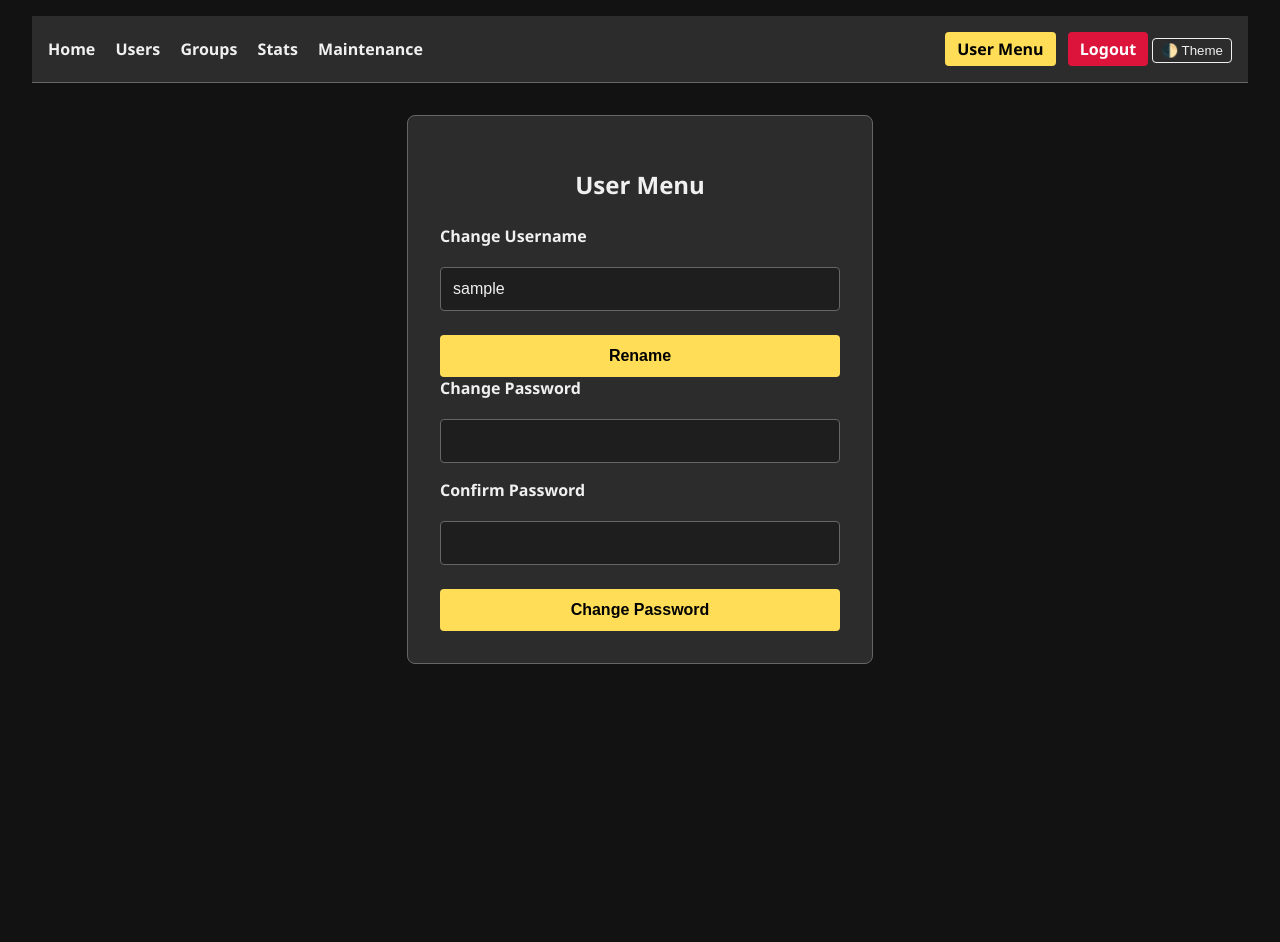
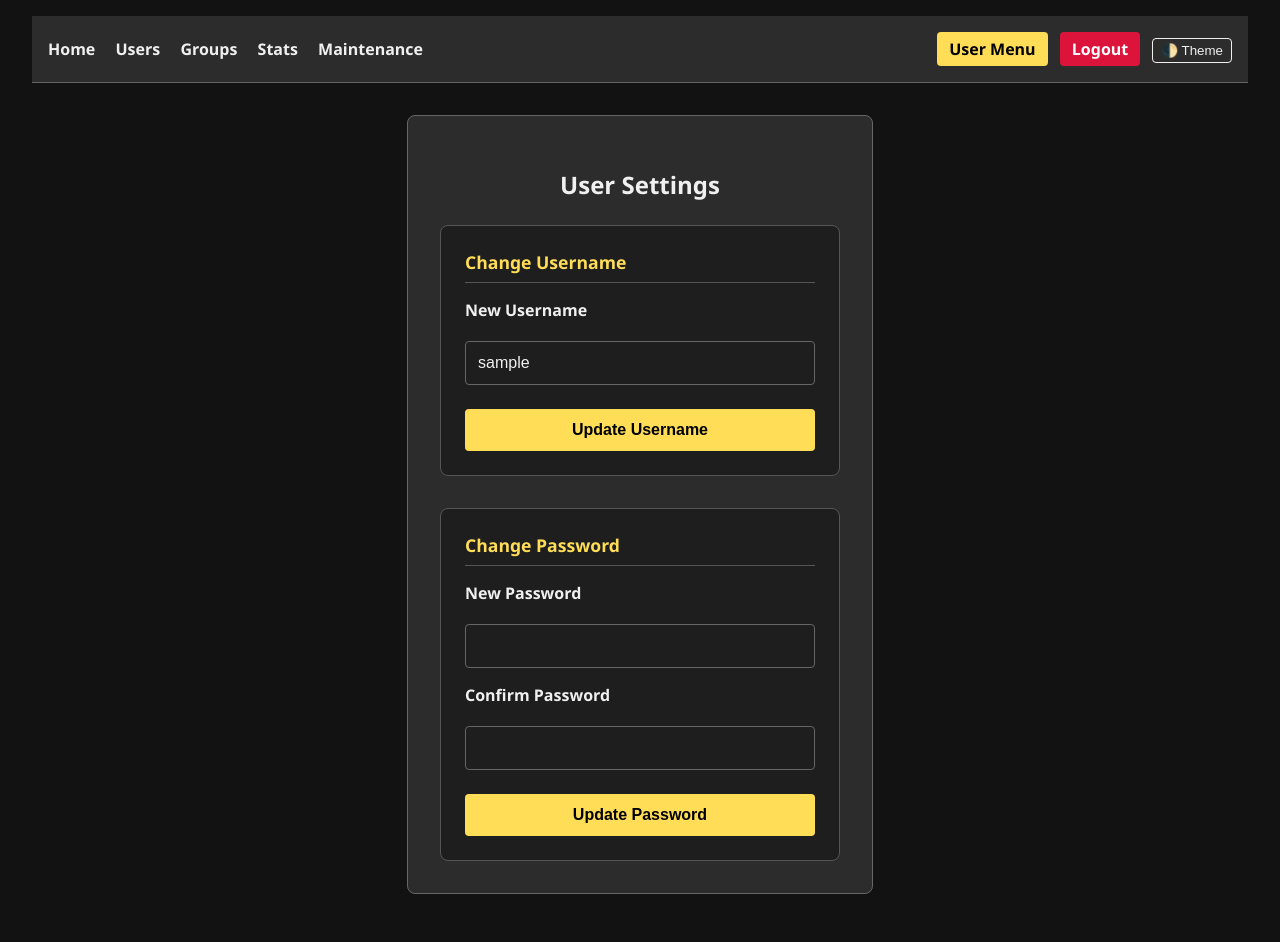
Before and after one commit to Simon-CR/RadMac, a Flask app: page /user_menu in a window 1280 px wide. Before the commit the page ends 664 px from the top, so only its background shows below. Run offline with Flask 3, Linux system fonts and the light colour scheme; the visitor is signed in with stand-in values (Sample User, id 1); data that the repository does not hold is empty.

Commit message:
Fix navigation button spacing and modernize user menu layout with sections

```diff
--- a/app/static/styles.css
+++ b/app/static/styles.css
@@ -61,7 +61,7 @@ nav .right .auth-btn {
   color: black;
   border: none;
   padding: 6px 12px;
-  margin-left: 8px;
+  margin-right: 8px;
   border-radius: 4px;
   text-decoration: none;
   font-weight: bold;
@@ -153,6 +153,32 @@ nav .right .auth-btn.logout {
   background: rgba(255, 221, 87, 0.1);
   border-radius: 4px;
   margin-top: 1rem;
+}
+
+/* User menu sections */
+.user-menu-section {
+  margin-bottom: 2rem;
+  padding: 1.5rem;
+  background: var(--cell-bg);
+  border-radius: 8px;
+  border: 1px solid #555;
+}
+
+.user-menu-section:last-child {
+  margin-bottom: 0;
+}
+
+.user-menu-section h3 {
+  margin-top: 0;
+  margin-bottom: 1rem;
+  color: var(--accent);
+  font-size: 1.1rem;
+  border-bottom: 1px solid #555;
+  padding-bottom: 0.5rem;
+}
+
+.user-menu-section form {
+  margin: 0;
 }
 
 h1, h2, h3 {
--- a/app/templates/user_menu.html
+++ b/app/templates/user_menu.html
@@ -2,20 +2,29 @@
 {% block title %}User Menu - RadMac{% endblock %}
 {% block content %}
 <div class="auth-container">
-  <h2>User Menu</h2>
+  <h2>User Settings</h2>
+
+  {% if message %}<div class="message">{{ message }}</div>{% endif %}
+  {% if error %}<div class="error">{{ error }}</div>{% endif %}
+
+  <div class="user-menu-section">
+    <h3>Change Username</h3>
     <form method="post" action="{{ url_for('user_menu') }}">
-    <label for="username">Change Username</label>
+      <label for="username">New Username</label>
       <input type="text" id="username" name="username" value="{{ current_user.username }}" required>
-    <button type="submit" name="action" value="rename">Rename</button>
+      <button type="submit" name="action" value="rename">Update Username</button>
     </form>
+  </div>
+
+  <div class="user-menu-section">
+    <h3>Change Password</h3>
     <form method="post" action="{{ url_for('user_menu') }}">
-    <label for="password">Change Password</label>
+      <label for="password">New Password</label>
       <input type="password" id="password" name="password" required>
       <label for="password2">Confirm Password</label>
       <input type="password" id="password2" name="password2" required>
-    <button type="submit" name="action" value="change_password">Change Password</button>
+      <button type="submit" name="action" value="change_password">Update Password</button>
     </form>
-  {% if message %}<div class="message">{{ message }}</div>{% endif %}
-  {% if error %}<div class="error">{{ error }}</div>{% endif %}
+  </div>
 </div>
 {% endblock %}
```
Lines whose indentation alone changed are shown as unchanged.
